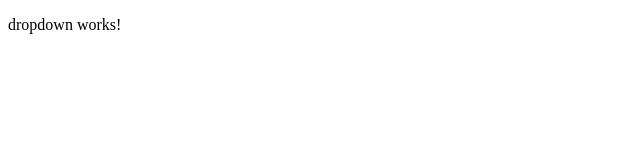
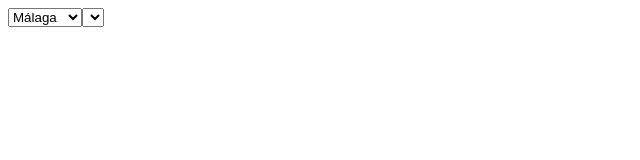
Before and after one commit to afdezcl/dropdown-cascade-component, an Angular app in the folder dropdown-cascade/: page / in a window 1280 px wide. Shown: the top 160 px of the page, without its empty margins (0-640 px from the left). Built offline with nearby package versions, Linux system fonts and the light colour scheme.

Commit message:
Component work!

```diff
--- a/dropdown-cascade/src/app/components/dropdown/dropdown.component.html
+++ b/dropdown-cascade/src/app/components/dropdown/dropdown.component.html
@@ -1,3 +1,7 @@
-<p>
-  dropdown works!
-</p>
+<select (change)="onChange($event.target.value)">
+  <option *ngFor="let province of provinces" value="{{province.id}}">{{province.name}}</option>
+</select>
+
+<select>
+  <option *ngFor="let city of cities" value="{{city.id}}">{{city.name}}</option>
+</select>
--- a/dropdown-cascade/src/app/components/dropdown/dropdown.component.ts
+++ b/dropdown-cascade/src/app/components/dropdown/dropdown.component.ts
@@ -1,6 +1,6 @@
 import { Component, OnInit } from '@angular/core';
 import { CitiesService } from 'src/app/services/cities.service';
-import {ProvinceI, CityI} from '../../models/cities.interface';
+import { ProvinceI, CityI } from '../../models/cities.interface';
 
 @Component({
   selector: 'app-dropdown',
@@ -10,11 +10,17 @@ import {ProvinceI, CityI} from '../../models/cities.interface';
 })
 export class DropdownComponent implements OnInit {
 
+  public provinces: ProvinceI[];
+  public cities: CityI[];
+
   constructor(private citiesService: CitiesService) { }
 
   ngOnInit() {
-    console.log(this.citiesService.getProvinces());
-    console.log(this.citiesService.getCities());
+    this.provinces = this.citiesService.getProvinces();
+  }
+
+  onChange(id: number): void {
+    this.cities = this.citiesService.getCities().filter(item => item.provinceId == id);
   }
 
 }
```
